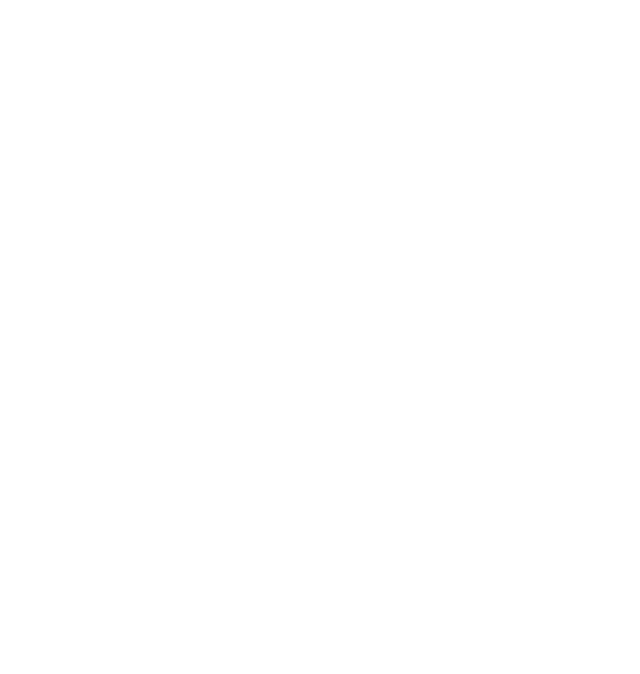
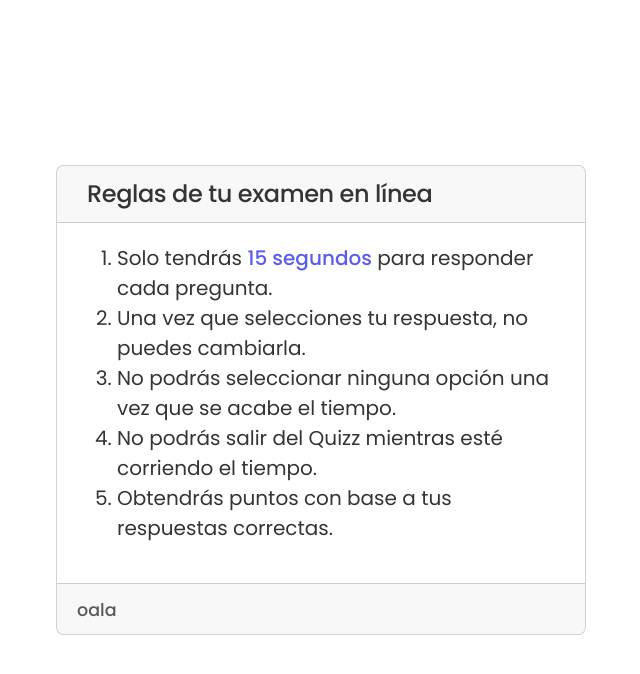
Before and after one commit to Momichisz/Examen-web, a plain HTML site: page index.html in a window 1280 px wide. Both pictures are taken after a click on the button "Comenzar". Shown: the whole page, without its empty margins (349-989 px from the left). Drawn offline with nearby package versions, Linux system fonts and the light colour scheme.

Commit message:
v4  - rules

```diff
--- a/index.html
+++ b/index.html
@@ -38,6 +38,24 @@
             <img src="images/welcum-img.png" alt="Examen en línea" id="welcum-img">
         </div>
 
+        <div class="card hidden col-lg-6" id="test-desc">
+            <div class="card-header px-4">
+                <span id="title-desc">Reglas de tu examen en línea</span>
+            </div>
+            <div class="card-body">
+                <ol id="rules">
+                    <li>Solo tendrás <span class="texto-destacado">15 segundos</span> para responder cada pregunta.</li>
+                    <li>Una vez que selecciones tu respuesta, no puedes cambiarla.</li>
+                    <li>No podrás seleccionar ninguna opción una vez que se acabe el tiempo.</li>
+                    <li> No podrás salir del Quizz mientras esté corriendo el tiempo.</li>
+                    <li> Obtendrás puntos con base a tus respuestas correctas.</li>
+                </ol>
+            </div>
+            <div class="card-footer">
+                <small class="text-muted">oala</small>
+            </div>
+        </div>
+
     </section>
 </body>
 
--- a/script.js
+++ b/script.js
@@ -2,17 +2,27 @@ document.addEventListener('DOMContentLoaded', function () {
     const startButton = document.getElementById('start-button');
     const startContainer = document.getElementById('start-container');
     const startImgContainer = document.getElementById('img-container');
+    const testDescContainer = document.getElementById('test-desc');
+    const mainSection = document.getElementById('main-section');
 
     if (startButton) {
         startButton.addEventListener('click', function () {
-
             startContainer.classList.add('hidden');
             startImgContainer.classList.add('hidden');
 
             setTimeout(() => {
                 startContainer.style.display = 'none';
                 startImgContainer.style.display = 'none';
-            }, 1000);
+
+                testDescContainer.style.display = 'block'; // Make it block before applying opacity
+                requestAnimationFrame(() => { // Ensure the element is rendered before adding class
+                    testDescContainer.classList.add('visible');
+                });
+
+                // Apply centering styles to mainSection
+                mainSection.style.justifyContent = 'center';
+                mainSection.style.alignItems = 'center';
+            }, 500); // Duración de la transición en milisegundos
         });
     }
 });
--- a/styles/main.css
+++ b/styles/main.css
@@ -129,6 +129,21 @@ h1,
 }
 
 .visible {
-    opacity: 0;
+    opacity: 1;
     transition: opacity 0.3s cubic-bezier(0,.37,.32,1);
 }
+
+/*****************************************************************************/
+
+#test-desc{
+    display: none;
+}
+
+#title-desc{
+    font-size: 1.2rem;
+    letter-spacing: -0.4px;
+}
+
+li{
+    font-weight: 400;
+}
```
